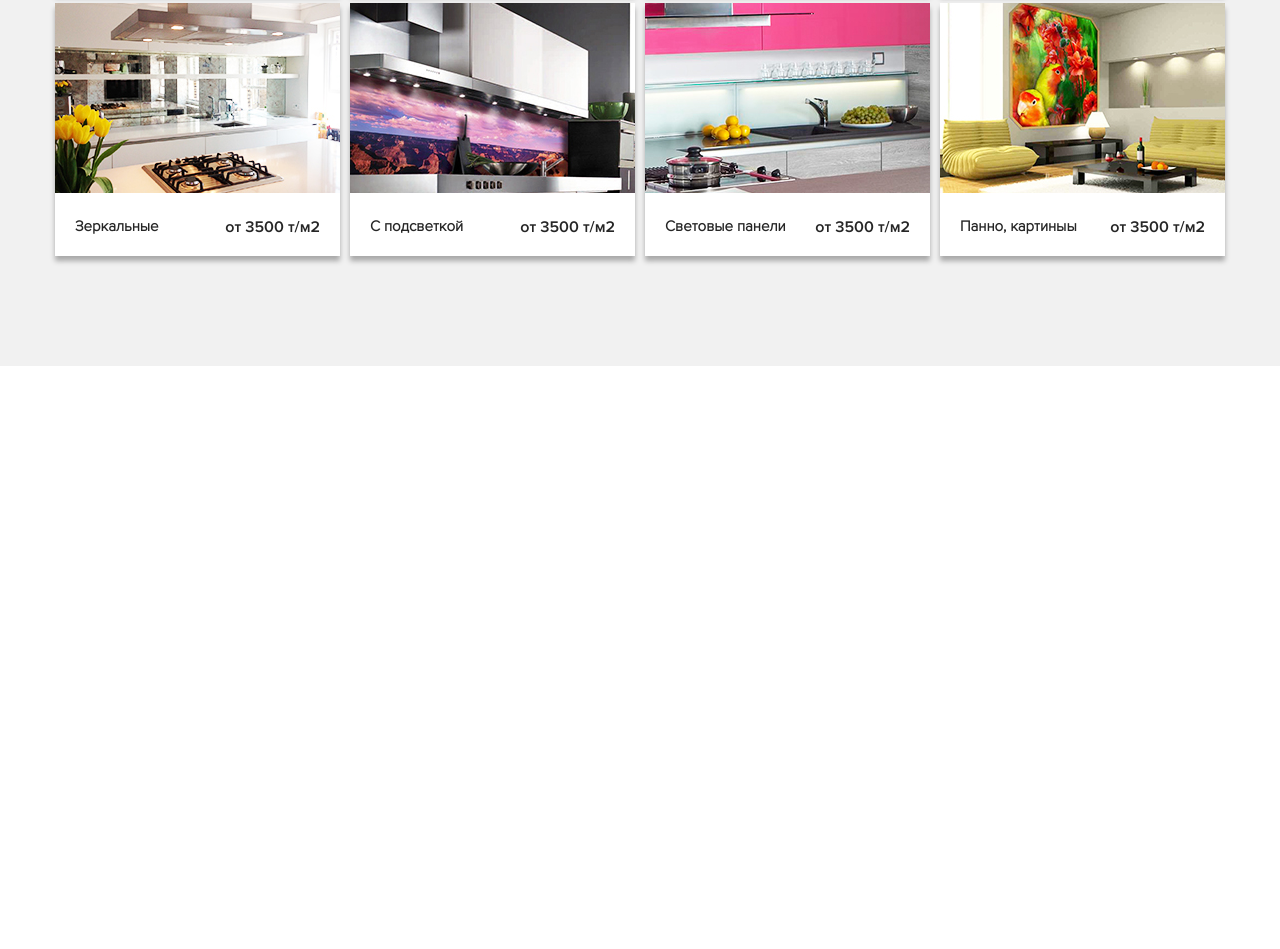
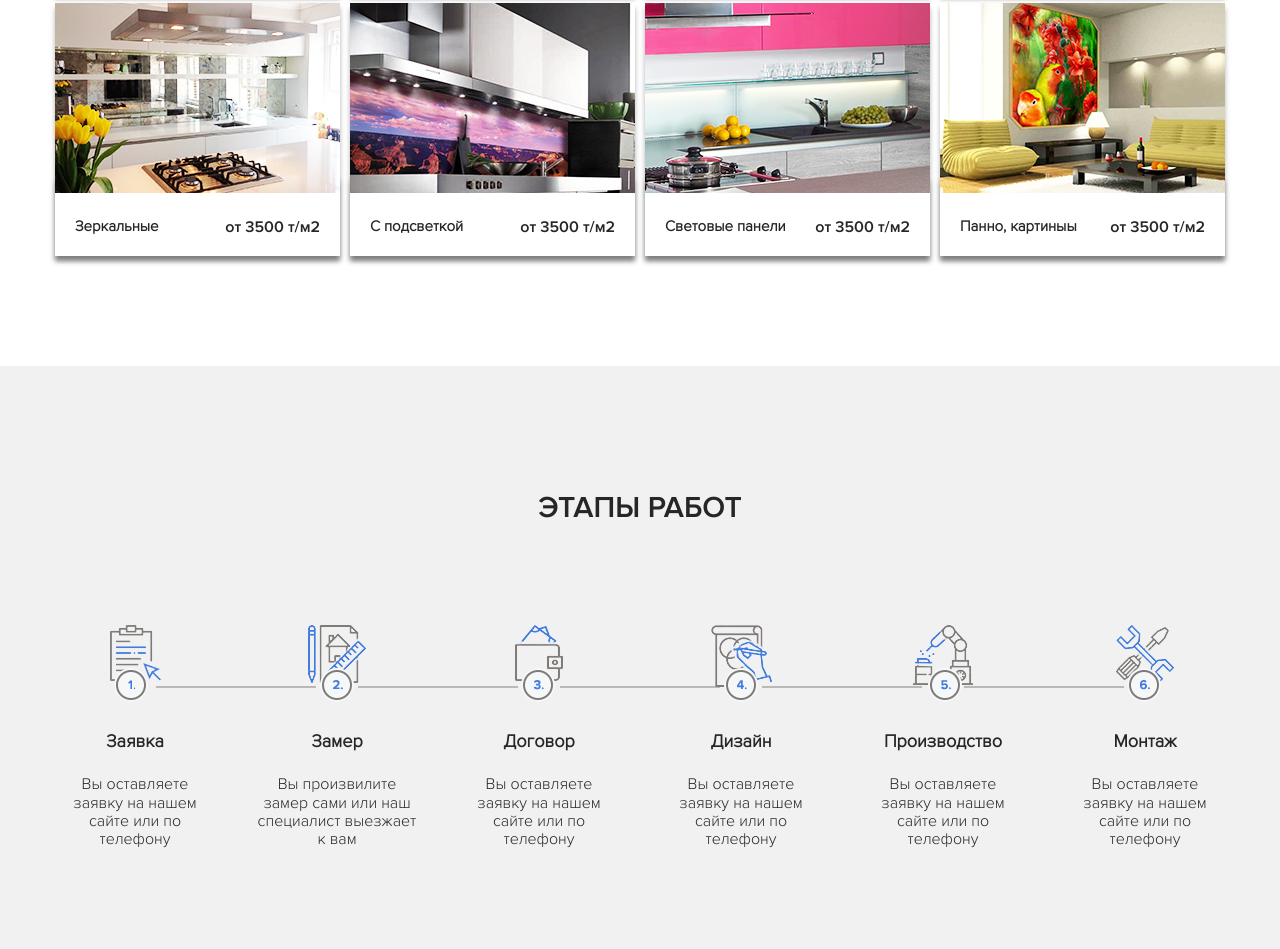
Before and after one commit to Leha8521/skinali, a plain HTML site: page index.html in a window 1280 px wide. Shown: the part 4379-5328 px from the top of the page. Before the commit the page ends 4745 px from the top, so only its background shows below. Drawn offline with Linux system fonts and the light colour scheme; a script that the page names is missing.

Commit message:
Сверстал блок Этапы работ, и сделал адаптив

```diff
--- a/index.html
+++ b/index.html
@@ -438,6 +438,62 @@
             <!-- /.container -->
         </section>
         <!-- /.section price -->
+        <section class="section steps">
+            <div class="container">
+                <h2 class="section-title section__title">Этапы работ</h2>
+                <div class="steps-block">
+                    <div class="steps-block__step">
+                        <img src="img/steps/step-1.png" alt="" class="steps-block-image">
+                        <h4 class="steps-block__title">Заявка</h4>
+                        <!-- /.steps-block__title -->
+                        <span class="steps-block__text">Вы оставляете заявку на нашем сайте или по телефону</span>
+                        <!-- /.steps-block__text -->
+                    </div>
+                    <!-- /.steps-block__step -->
+                    <div class="steps-block__step">
+                        <img src="img/steps/step-2.png" alt="" class="steps-block-image">
+                        <h4 class="steps-block__title">Замер</h4>
+                        <!-- /.steps-block__title -->
+                        <span class="steps-block__text">Вы произвилите замер сами или наш специалист выезжает к вам</span>
+                        <!-- /.steps-block__text -->
+                    </div>
+                    <!-- /.steps-block__step -->
+                    <div class="steps-block__step">
+                        <img src="img/steps/step-3.png" alt="" class="steps-block-image">
+                        <h4 class="steps-block__title">Договор</h4>
+                        <!-- /.steps-block__title -->
+                        <span class="steps-block__text">Вы оставляете заявку на нашем сайте или по телефону</span>
+                        <!-- /.steps-block__text -->
+                    </div>
+                    <!-- /.steps-block__step -->
+                    <div class="steps-block__step">
+                        <img src="img/steps/step-4.png" alt="" class="steps-block-image">
+                        <h4 class="steps-block__title">Дизайн</h4>
+                        <!-- /.steps-block__title -->
+                        <span class="steps-block__text">Вы оставляете заявку на нашем сайте или по телефону</span>
+                        <!-- /.steps-block__text -->
+                    </div>
+                    <!-- /.steps-block__step -->
+                    <div class="steps-block__step">
+                        <img src="img/steps/step-5.png" alt="" class="steps-block-image">
+                        <h4 class="steps-block__title">Производство</h4>
+                        <!-- /.steps-block__title -->
+                        <span class="steps-block__text">Вы оставляете заявку на нашем сайте или по телефону</span>
+                        <!-- /.steps-block__text -->
+                    </div>
+                    <!-- /.steps-block__step -->
+                    <div class="steps-block__step">
+                        <img src="img/steps/step-6.png" alt="" class="steps-block-image">
+                        <h4 class="steps-block__title">Монтаж</h4>
+                        <!-- /.steps-block__title -->
+                        <span class="steps-block__text">Вы оставляете заявку на нашем сайте или по телефону</span>
+                        <!-- /.steps-block__text -->
+                    </div>
+                    <!-- /.steps-block__step -->
+                </div>
+                <!-- /.steps-block -->
+            </div>
+        </section>
     </main>
 
     <!-- Добавление виджета обратной связи Spikmi -->
--- a/sass/blocks/_price.sass
+++ b/sass/blocks/_price.sass
@@ -1,5 +1,5 @@
 .price
-    background-color: #f1f1f1
+
     &-block
         display: flex
         justify-content: space-between
--- /dev/null
+++ b/sass/blocks/_steps.sass
@@ -0,0 +1,44 @@
+.steps
+    text-align: center
+    background-color: #f1f1f1
+
+    &-block
+        display: flex
+        justify-content: space-between
+        flex-wrap: wrap
+        &__step
+            // max-width: 160px
+            position: relative
+            &:last-child
+                &:before
+                    display: none
+            &:before
+                content: ''
+                width: 100%
+                height: 2px
+                background-color: #bab9b8
+                display: block
+                position: absolute
+                top: 27%
+                right: -63%
+
+        &__title
+            font-size: 18px
+        &__text
+            display: block
+            max-width: 160px
+            margin: auto
+@media (max-width: 991px)
+    .steps
+        &-block__step
+            &:before
+                display: none
+    .steps-block__step
+        margin-bottom: 30px
+        width: 33%
+@media (max-width: 768px)
+    .steps-block__step
+        width: 50%
+@media (max-width: 480px)
+    .steps-block__step
+        width: 100%
--- a/sass/style.sass
+++ b/sass/style.sass
@@ -28,3 +28,6 @@
 
 // Секция Прайс
 @import "blocks/price"
+
+// Секция Этапы работы
+@import "blocks/steps"
```
Also changed, not shown: css/style.css, img/steps/step-1.png (added), img/steps/step-2.png (added), img/steps/step-3.png (added), img/steps/step-4.png (added), img/steps/step-5.png (added), img/steps/step-6.png (added), 1 other file.
